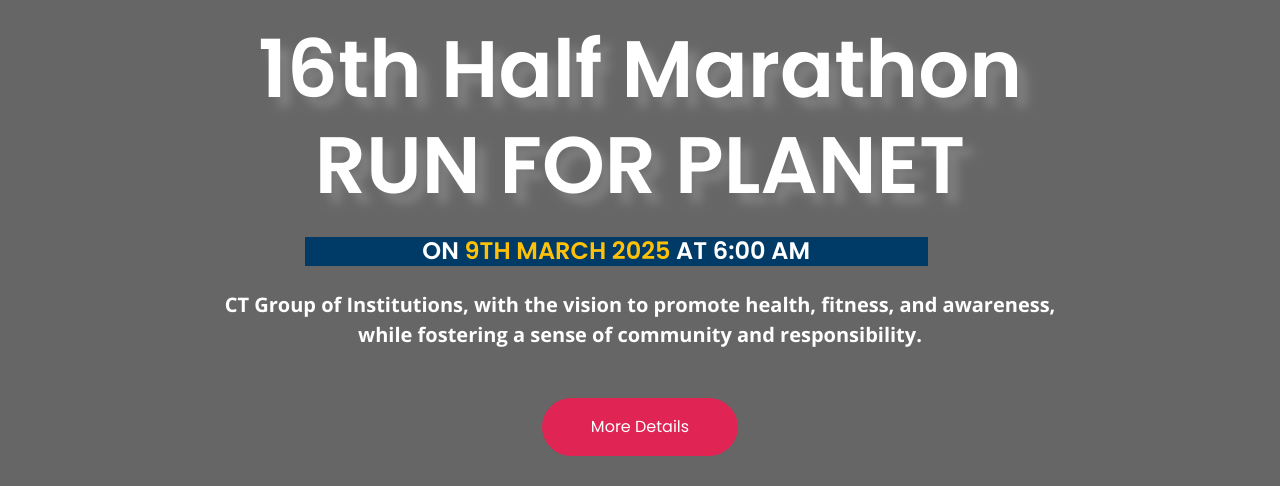
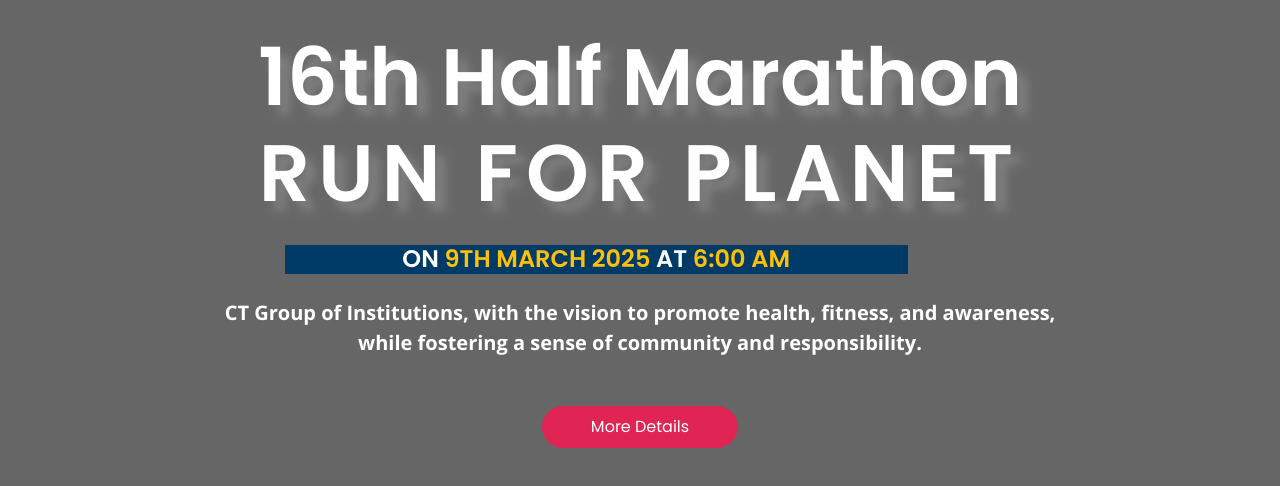
Before and after one commit to ctgroup-2022/Marathon, a plain HTML site: page index.html in a window 1280 px wide. Shown: the part 314-800 px from the top of the page. Drawn offline with nearby package versions, Linux system fonts and the light colour scheme.

Commit message:
text or images

```diff
--- a/index.html
+++ b/index.html
@@ -128,15 +128,15 @@
                             <h4 class="text-white text-uppercase fw-bold mb-3 mb-md-4 wow fadeInUp"
                                 data-wow-delay="0.1s"></h4>
                             <h1 class="display-1 text-capitalize text-white mb-3 mb-md-4 wow fadeInUp"
-                                data-wow-delay="0.3s" style="text-shadow:10px 10px 10px gray;">16th Half Marathon<br><p class="w-100">RUN FOR PLANET</p>
+                                data-wow-delay="0.3s" style="text-shadow:10px 10px 10px gray;">16th Half Marathon<br><p class="w-100" style="letter-spacing: 8px;">RUN FOR PLANET</p>
                                </h1>
-                            <h4 class="text-white text-uppercase fw-bold mb-3 bg-primary w-75 mb-md-4 wow fadeInUp" style="margin-left: 80px;">
-                                on <span class="text-warning fw-bold">9th MARCH 2025</span> at 6:00 AM
+                            <h4 class="text-white text-uppercase fw-bold mb-3 bg-primary w-75 mb-md-4 wow fadeInUp" style="margin-left: 60px;">
+                                on <span class="text-warning fw-bold">9th MARCH 2025</span> at <span class="text-warning fw-bold">6:00 AM</span>
                             </h4>
                             <p class="text-white mb-4 mb-md-5 fs-5 wow fadeInUp fw-bold" data-wow-delay="0.5s">CT Group of Institutions, with the vision to promote health, fitness, and awareness,
                                 <br> while fostering a sense of community and responsibility.
                             </p>
-                            <a class="btn btn-primary border-secondary rounded-pill text-white py-3 px-5 wow fadeInUp"
+                            <a class="btn btn-primary border-secondary rounded-pill text-white py-2 px-5 wow fadeInUp"
                                 data-wow-delay="0.7s" href="marathon_information.html">More Details</a>
                         </div>
                     </div>
@@ -531,7 +531,8 @@
                     <h5 class="sub-title text-primary px-3">CAMPUS EVENTS</h5>
                 </div>
                 <h1 class="display-5 mb-4">HALF-MARATHON</h1>
-                <h4 class="fw-bold">Join a movement where passion meets purpose, and together, let’s make strides for a better planet.
+                <h4 class="fw-bold">Join a movement where passion meets purpose, and together, let’s make strides for a better planet and setting the pace for Ct half marathon with a
+                    donation at Apahaj Ashram.
                 </h4>
             </div>
             <div class="row g-4 text-center">
@@ -545,7 +546,7 @@
                 <div class="col-lg-6 col-xl-3 mb-5 mb-xl-0 wow fadeInUp" data-wow-delay="0.3s">
                     <div class="">
                         <div class="rounded overflow-hidden">
-                            <img src="images/donation2.jpeg" class="img-fluid w-100 rounded" alt="Image">
+                            <img src="images/donation2.jpeg" class="img-fluid w-100 rounded" alt="Image" style="height: 210px;">
                         </div>
                     </div>
                 </div>
```
